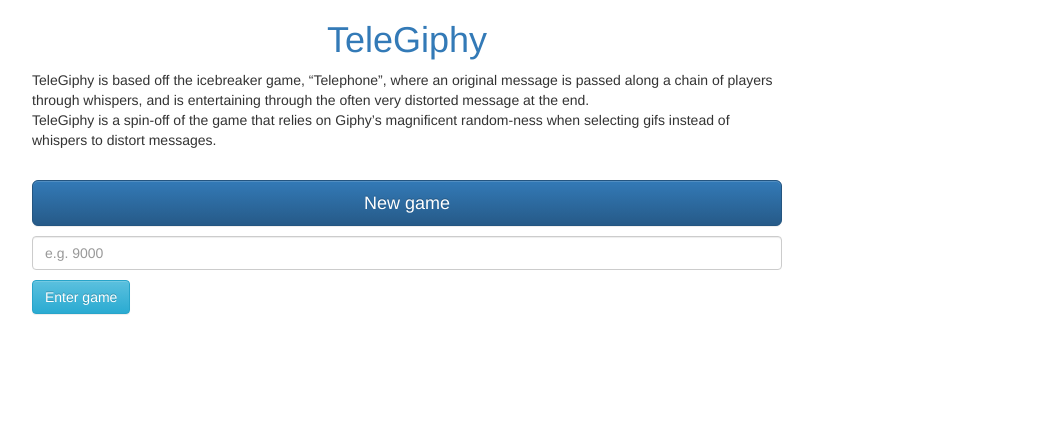
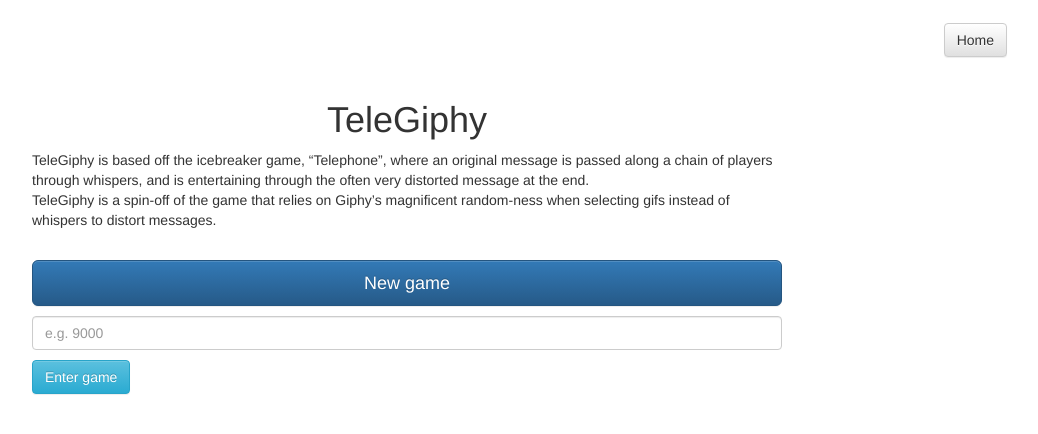
Before and after one commit to JessicaNgo/TeleGiphy, a Django app: page / in a window 1280 px wide. Shown: the top 434 px of the page, without its empty margins (233-1271 px from the left). Run offline with Django 3.2, Linux system fonts and the light colour scheme; some libraries are stand-ins or nearby versions.

Commit message:
Better looking convenience. Home button in top right!

```diff
--- a/tele_giphy/templates/base.html
+++ b/tele_giphy/templates/base.html
@@ -28,7 +28,10 @@
   {% block header %}
   <div class="container">
     <div class="row">
-      <div class="col-md-4-offset-4"><h1 id="tg"><center><a href = "{% url 'game:index' %}"> TeleGiphy </a></center></h1></div>
+      <p class="navbar-text navbar-right"><a href="{% url 'game:index' %}" class="navbar-link"><button type="button" class="btn btn-default navbar-btn">Home </button></a></p>
+    </div>
+    <div class="row">
+      <div class="col-md-4-offset-4"><h1 id="tg"><center> TeleGiphy </center></h1></div>
     </div>
 
   {% endblock %}
```
